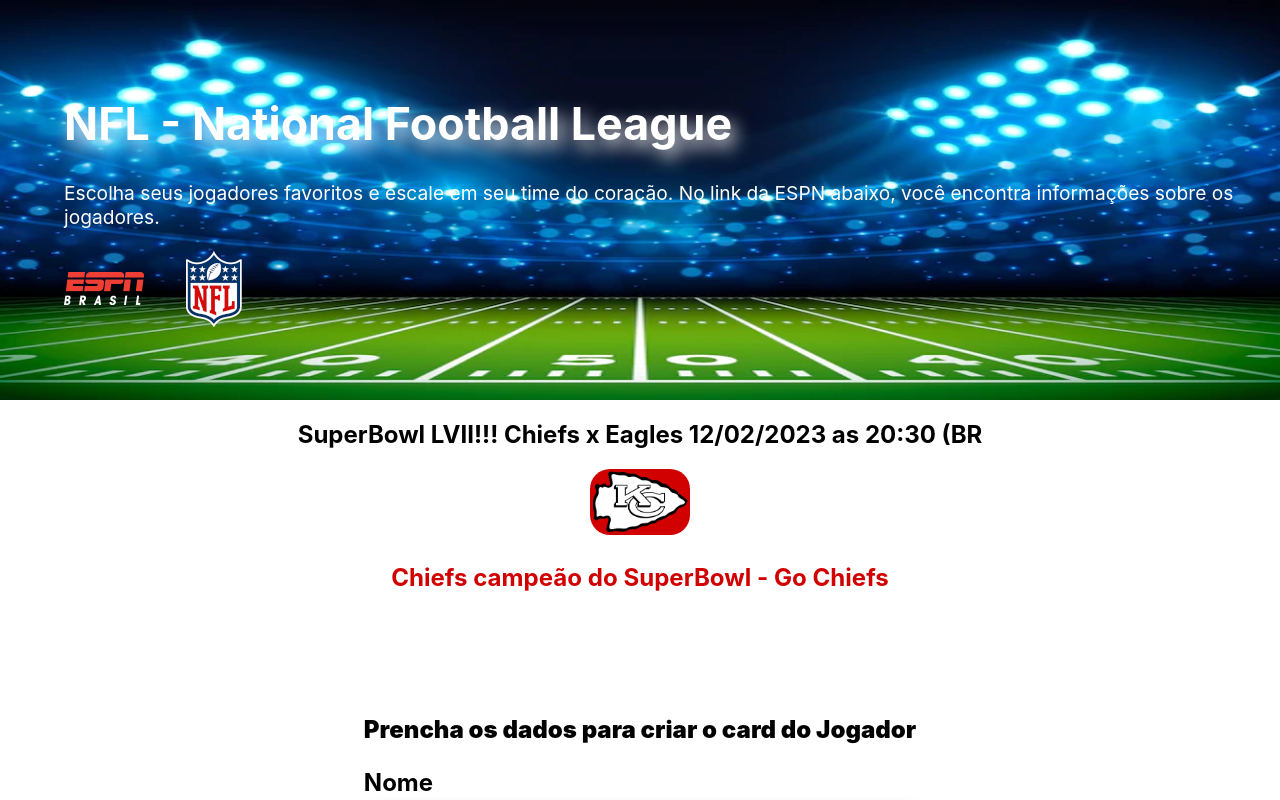
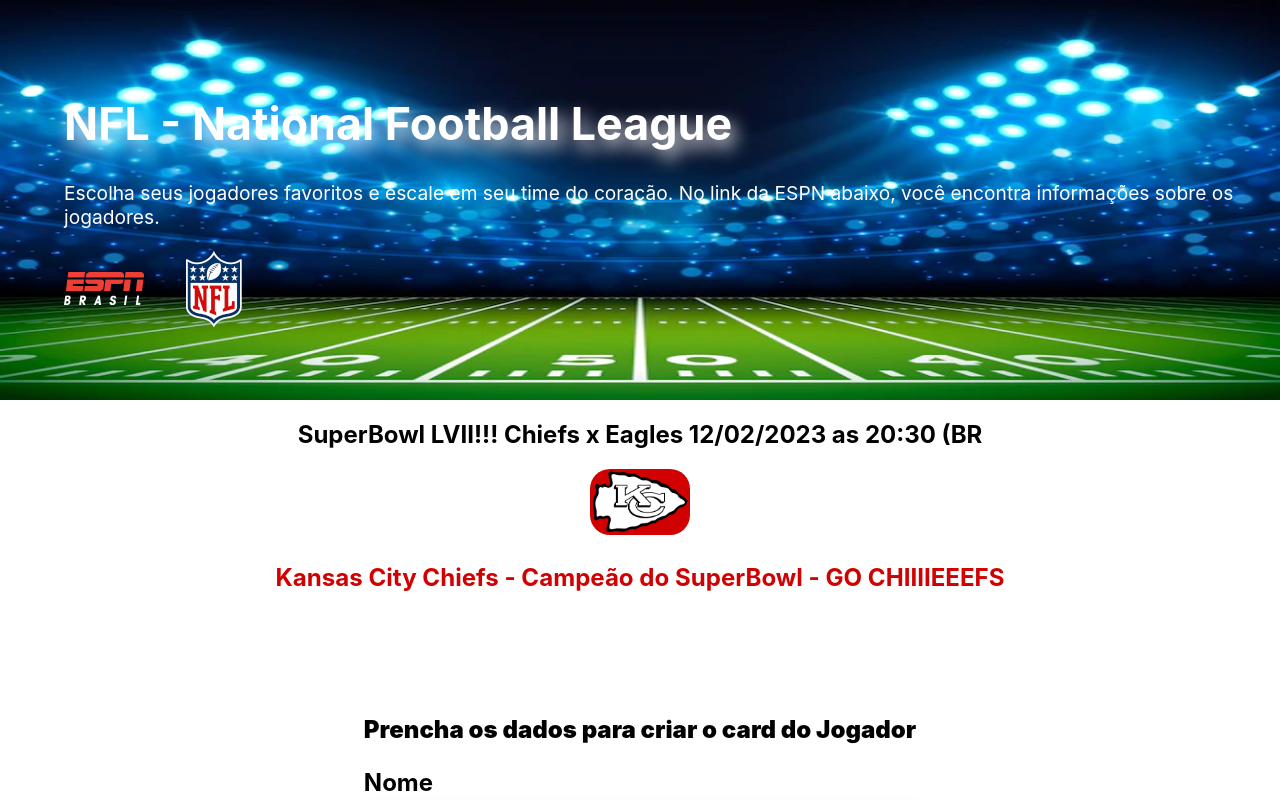
Before and after one commit to danielcosta010/react-desenvolvendoComJs, a React (Create React App) app in the folder organo/: page / in a window 1280 px wide. Shown: the top 800 px of the page. Built offline with nearby package versions, Linux system fonts and the light colour scheme.

Commit message:
Chiefs Campeao

```diff
--- a/organo/src/componentes/PulseChiefs/PulseChiefs.css
+++ b/organo/src/componentes/PulseChiefs/PulseChiefs.css
@@ -12,6 +12,9 @@
   font-weight: bolder;
   animation: pulse 1s infinite;
 }
+.pulse__titulo--go {
+  text-transform: uppercase;
+}
 
 @keyframes pulse {
   0% {
--- a/organo/src/componentes/PulseChiefs/index.js
+++ b/organo/src/componentes/PulseChiefs/index.js
@@ -4,7 +4,7 @@
   return (
     <div className='pulse__chiefs'>
       <img src='./img/logochiefs.png' className='pulse__img'/>
-      <p className='pulse__titulo'>Chiefs campeão do SuperBowl - Go Chiefs</p>
+      <p className='pulse__titulo'>Kansas City Chiefs - Campeão do SuperBowl - <span className='pulse__titulo--go'>Go Chiiiieeefs</span></p>
     </div>
   )
 }
```
